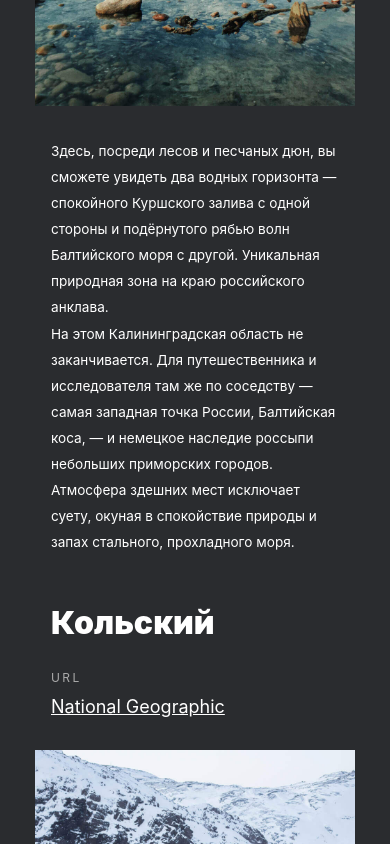
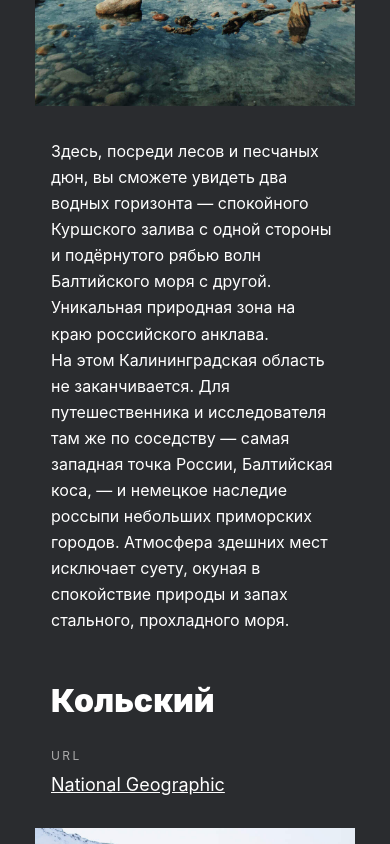
Before and after one commit to Fuxory/russian-travel, a plain HTML site: page index.html in a window 390 px wide. Shown: the part 4540-5384 px from the top of the page. Drawn offline with Linux system fonts and the light colour scheme; a web font is replaced by a local one.

Commit message:
Fix font-size

```diff
--- a/blocks/place/__paragraph/place__paragraph.css
+++ b/blocks/place/__paragraph/place__paragraph.css
@@ -21,7 +21,7 @@
   .place__paragraph {
     max-width: 100%;
     margin-bottom: 25px;
-    font-size: 0.85rem;
+    font-size: 16px;
     line-height: 26.08px;
   }
   .place__paragraph:last-child {
```
